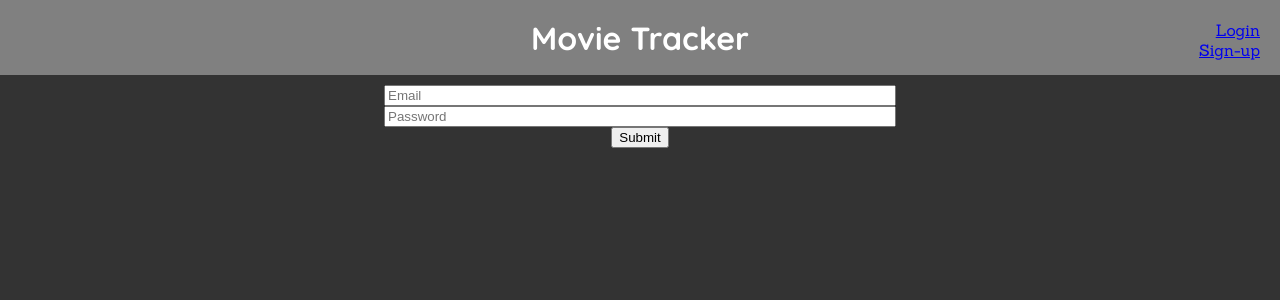
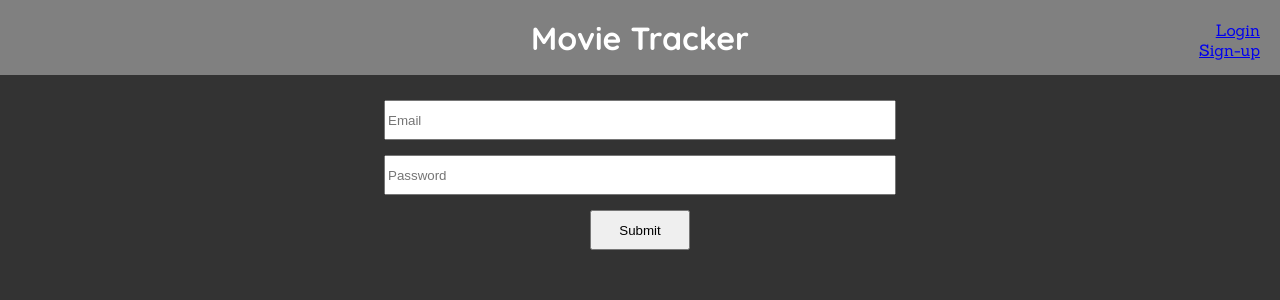
Before and after one commit to rmorgan323/movie-tracker, a React (Create React App) app: page /login in a window 1280 px wide. Shown: the top 300 px of the page. Built offline with nearby package versions, Linux system fonts and the light colour scheme; no server answers.

Commit message:
Submit button width fixed

```diff
--- a/src/containers/ControlledForm/ControlledForm.css
+++ b/src/containers/ControlledForm/ControlledForm.css
@@ -4,4 +4,11 @@ form {
   align-items: center; }
 
 input {
-  width: 40%; }
+  width: 40%;
+  margin-top: 15px;
+  height: 40px; }
+
+.submit-button {
+  height: 40px;
+  width: 100px;
+  margin-top: 15px; }
--- a/src/containers/ControlledForm/ControlledForm.js
+++ b/src/containers/ControlledForm/ControlledForm.js
@@ -75,6 +75,7 @@ class ControlledForm extends Component {
                            value={this.state.users.password}/>
 
                     <button type='submit'
+                            className = "submit-button"
                             onClick={this.handleSubmit} >Submit</button>
                 </form>
                 <div className = "error-message">
--- a/src/containers/ControlledForm/ControlledForm.scss
+++ b/src/containers/ControlledForm/ControlledForm.scss
@@ -6,4 +6,12 @@ form {
 
 input {
   width: 40%;
+  margin-top: 15px;
+  height: 40px;
 }
+
+.submit-button {
+  height: 40px;
+  width: 100px;
+  margin-top: 15px;
+}
```
